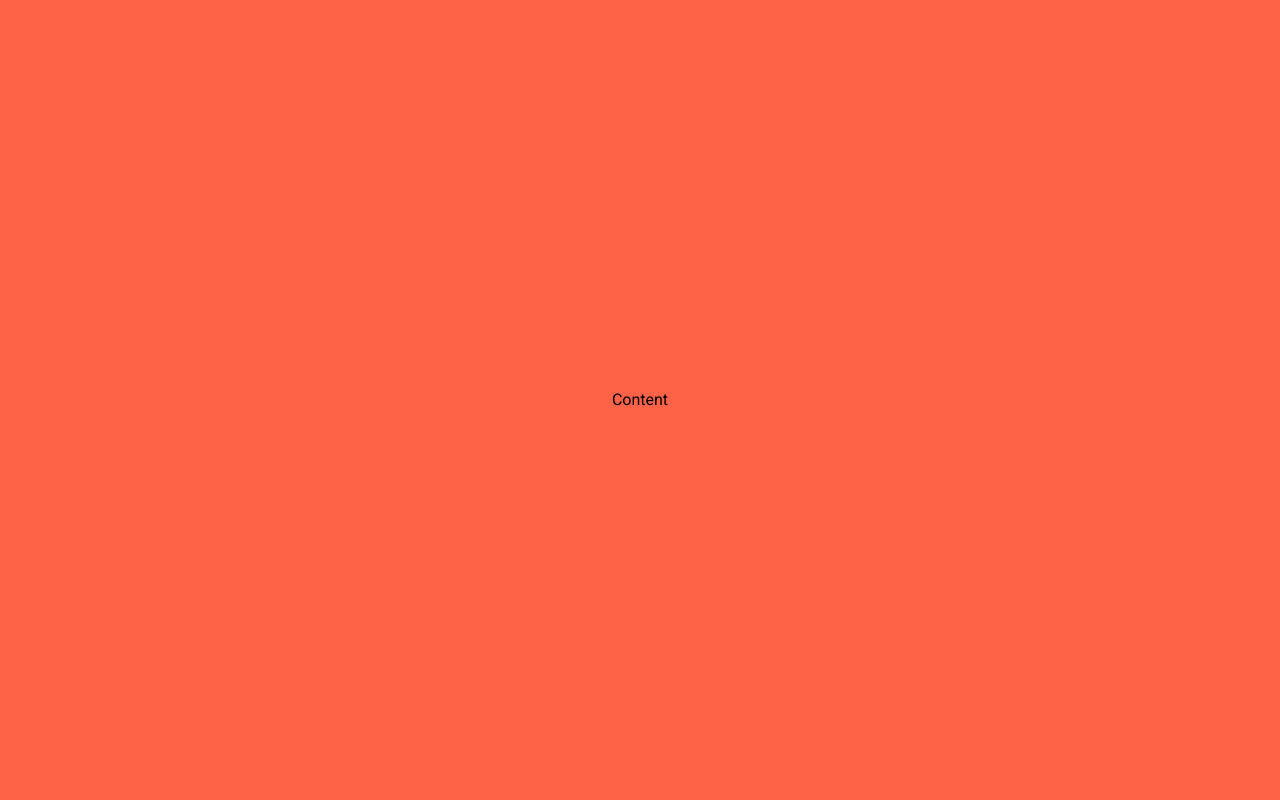
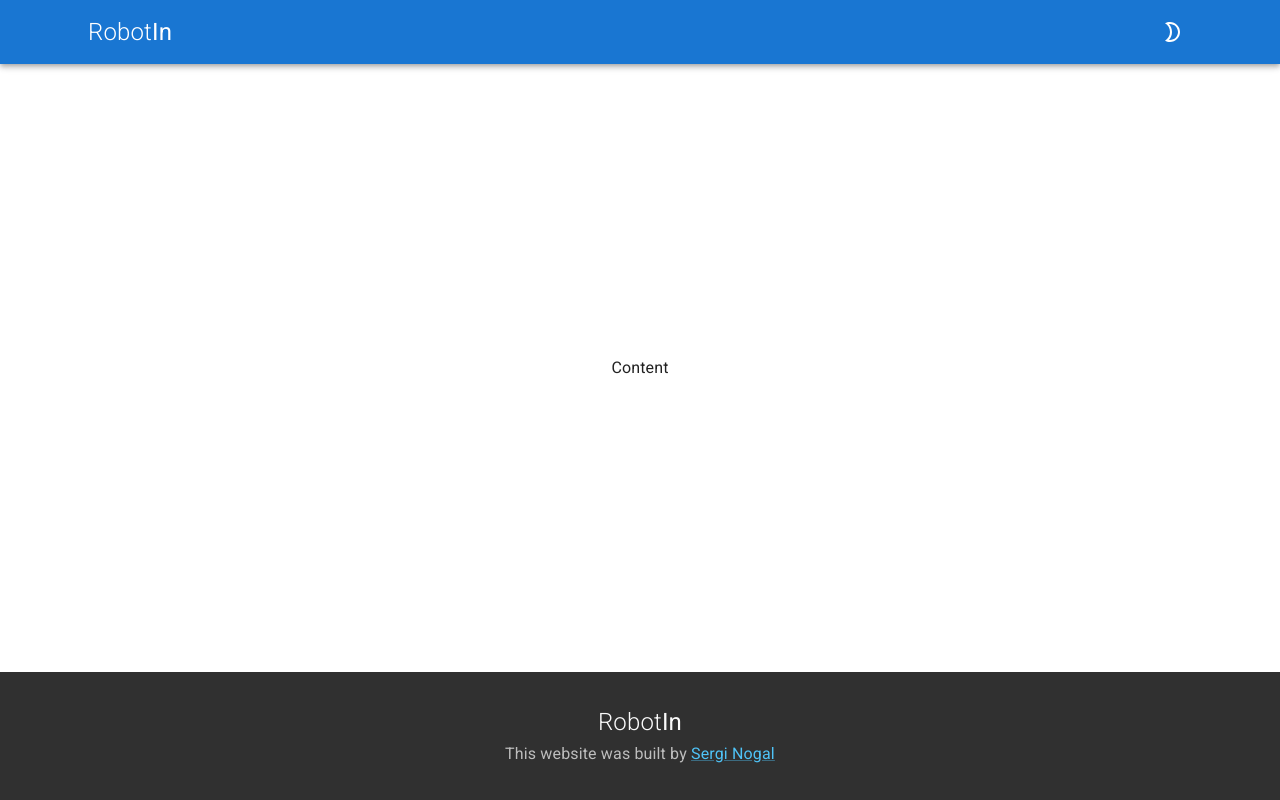
Before and after one commit to serginogal/RobotIn, a React (Vite) app: page / in a window 1280 px wide. Built offline with nearby package versions, Linux system fonts and the light colour scheme.

Commit message:
Add MainLayout

```diff
--- a/src/App.tsx
+++ b/src/App.tsx
@@ -1,17 +1,19 @@
+import MainLayout from './layouts/MainLayout'
+
 function App() {
   return (
+    <MainLayout>
       <div
         style={{
+          flex: 1,
           display: 'flex',
           justifyContent: 'center',
           alignItems: 'center',
-        height: '100vh',
-        width: '100vw',
-        background: 'tomato',
         }}
       >
         Content
       </div>
+    </MainLayout>
   )
 }
 
--- /dev/null
+++ b/src/components/Navbar/index.tsx
@@ -0,0 +1,27 @@
+import Logo from '@components/Logo'
+import { useTheme } from '@emotion/react'
+import DarkModeToggle from '@components/DarkModeToggle'
+import { AppBar, Container, Toolbar } from '@mui/material'
+
+type NavbarProps = {
+  toggleDarkMode: () => void
+}
+
+const Navbar = ({ toggleDarkMode }: NavbarProps) => {
+  const theme = useTheme()
+  // @ts-ignore: Property 'palette' does not exist on type 'Theme'
+  const isDark = theme.palette.mode === 'dark'
+
+  return (
+    <AppBar position="sticky">
+      <Container maxWidth="lg">
+        <Toolbar sx={{ justifyContent: 'space-between' }}>
+          <Logo />
+          <DarkModeToggle toggleDarkMode={toggleDarkMode} isDark={isDark} />
+        </Toolbar>
+      </Container>
+    </AppBar>
+  )
+}
+
+export default Navbar
--- a/src/index.scss
+++ b/src/index.scss
@@ -23,4 +23,6 @@
 
 main {
   flex: 1;
+  display: flex;
+  flex-direction: column;
 }
--- /dev/null
+++ b/src/layouts/MainLayout.tsx
@@ -0,0 +1,53 @@
+import { useState } from 'react'
+import { createTheme, ThemeProvider } from '@mui/material/styles'
+import CssBaseline from '@mui/material/CssBaseline'
+
+import Navbar from '@components/Navbar'
+import Footer from '@components/Footer'
+
+interface PaletteExtension {
+  status: { green: string; orange: string; red: string }
+}
+
+declare module '@mui/material/styles' {
+  interface Palette extends PaletteExtension {}
+  interface PaletteOptions extends PaletteExtension {}
+}
+
+type MainLayoutProps = {
+  children: string | JSX.Element | JSX.Element[]
+}
+
+const MainLayout = ({ children }: MainLayoutProps) => {
+  const [isDarkMode, setIsDarkMode] = useState(false)
+
+  const toggleDarkMode = () => setIsDarkMode(prev => !prev)
+
+  const theme = createTheme({
+    palette: {
+      mode: isDarkMode ? 'dark' : 'light',
+      status: isDarkMode
+        ? {
+            green: '#17CB49',
+            orange: '#FF9F2D',
+            red: '#F74141',
+          }
+        : {
+            green: '#00BA34',
+            orange: '#F98600',
+            red: '#E92020',
+          },
+    },
+  })
+
+  return (
+    <ThemeProvider theme={theme}>
+      <CssBaseline />
+      <Navbar toggleDarkMode={toggleDarkMode} />
+      <main>{children}</main>
+      <Footer />
+    </ThemeProvider>
+  )
+}
+
+export default MainLayout
```
Lines whose indentation alone changed are shown as unchanged.
